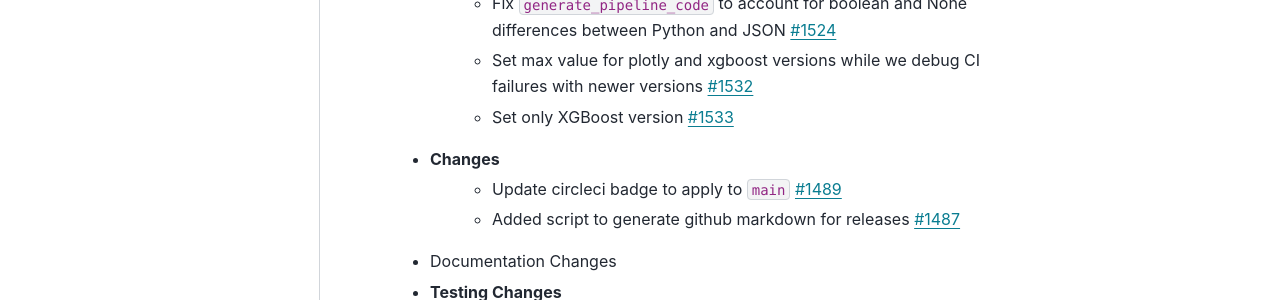
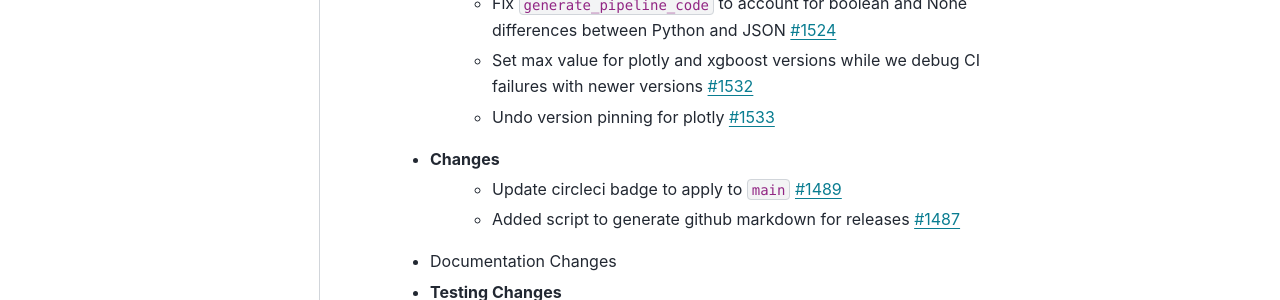
Before and after one commit to alteryx/evalml, a Sphinx documentation site: the page built from docs/source/release_notes.rst, in a window 1280 px wide and 900 px high, scrolled down 651 px. Shown: the part 153-453 px from the top of the window. Built offline with Sphinx 7.4.7 and the PyData theme 0.15.4, drawn with Linux system fonts in a browser that asks for light colours; comment, search, counter and statistics services are not loaded.

Commit message:
update release notes

```diff
--- a/docs/source/release_notes.rst
+++ b/docs/source/release_notes.rst
@@ -15,7 +15,7 @@ Release Notes
         * Added custom-index support for `reset-index-get_prediction_vs_actual_over_time_data` :pr:`1494`
         * Fix ``generate_pipeline_code`` to account for boolean and None differences between Python and JSON :pr:`1524`
         * Set max value for plotly and xgboost versions while we debug CI failures with newer versions :pr:`1532`
-        * Set only XGBoost version :pr:`1533`
+        * Undo version pinning for plotly :pr:`1533`
     * Changes
         * Update circleci badge to apply to ``main`` :pr:`1489`
         * Added script to generate github markdown for releases :pr:`1487`
```
